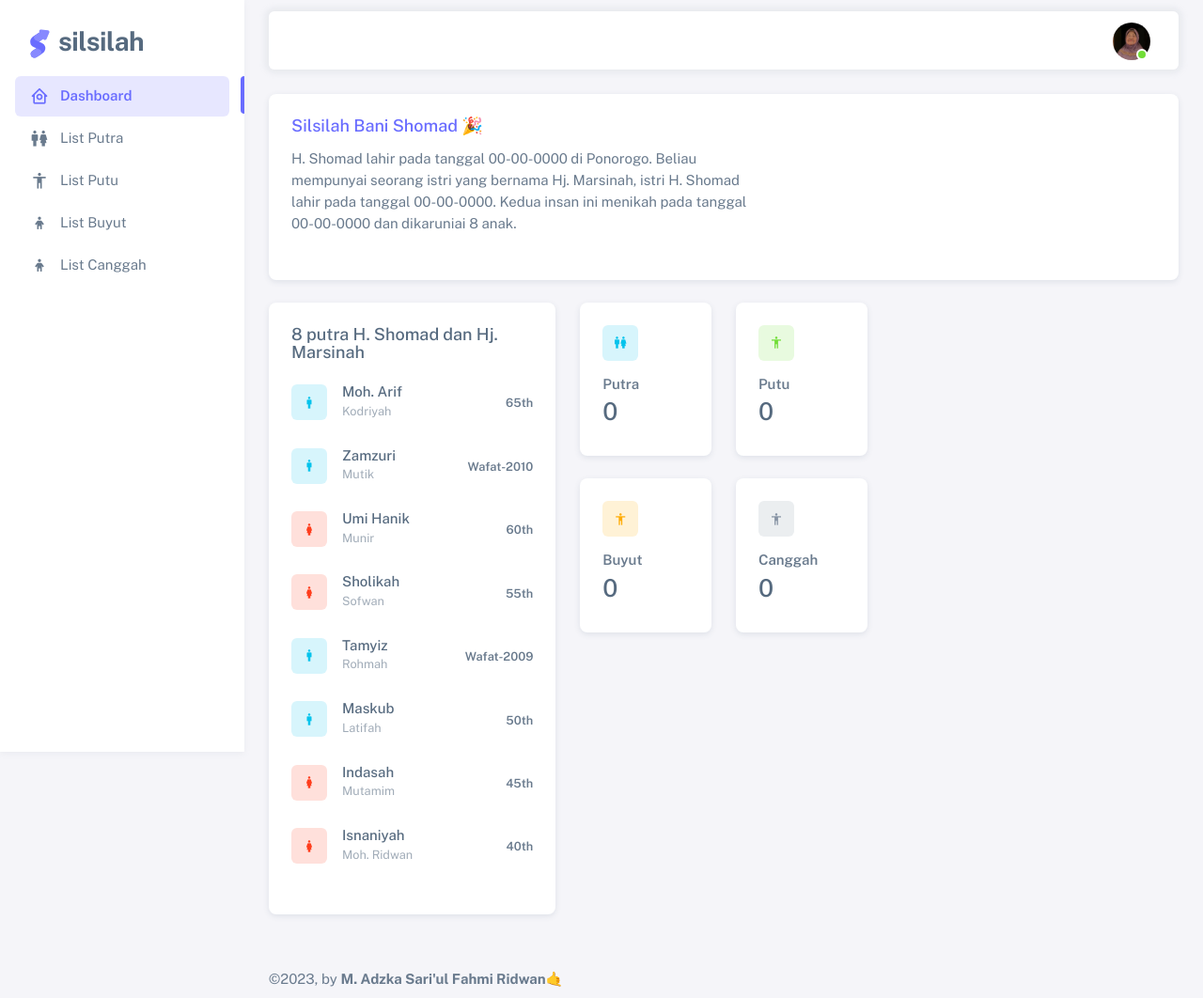
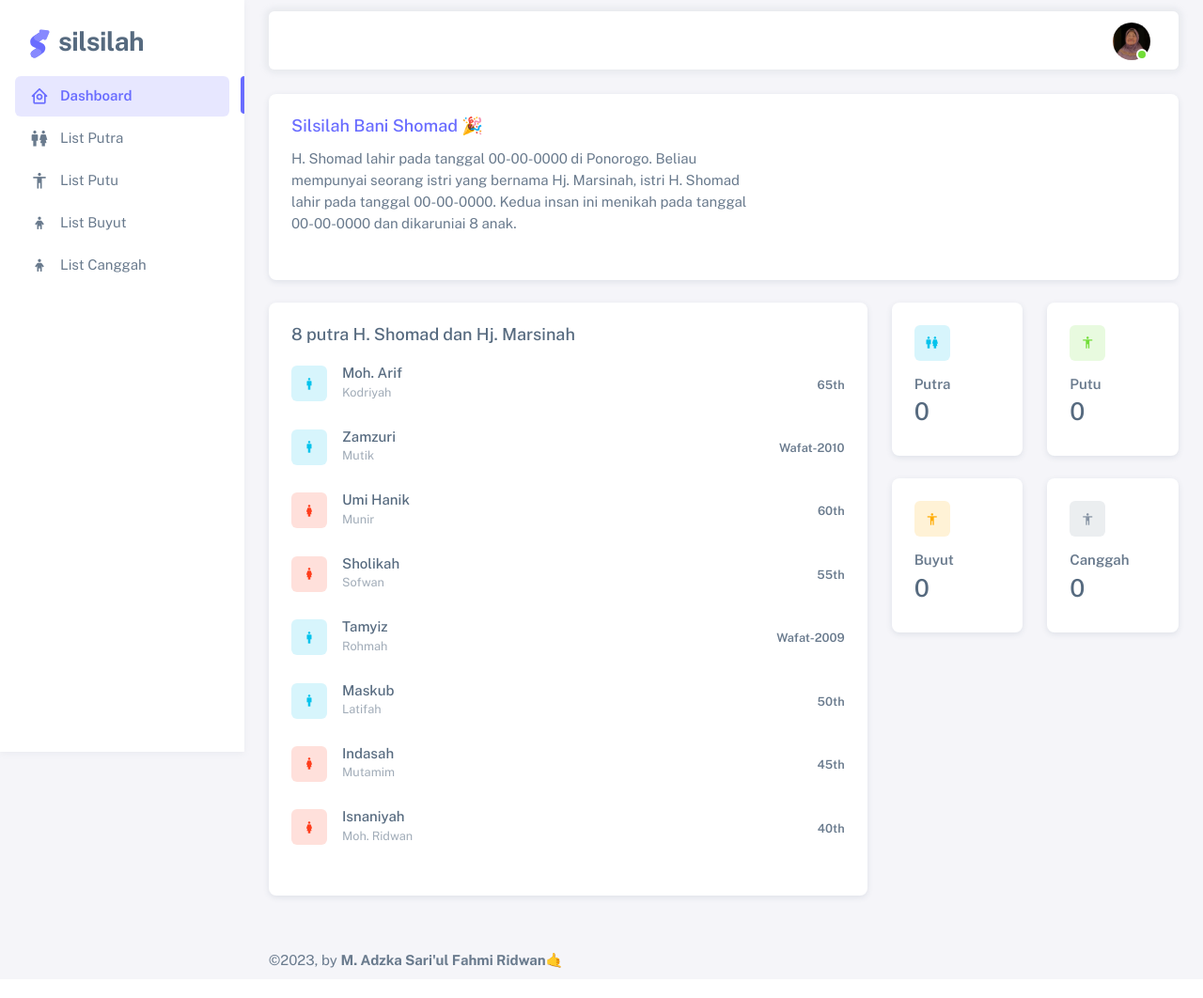
Before and after one commit to adzka-sfr/silsilah, a PHP site: page /main.php?page=dashboard in a window 1280 px wide. Shown: the whole page at 94% size. After the commit the page ends 1030 px from the top, so only its background shows below. Run offline with PHP 8.4, Linux system fonts and the light colour scheme; data that the repository does not hold is empty; some libraries are stand-ins or nearby versions.

Commit message:
sesuaikan ukuran

```diff
--- a/dashboard.php
+++ b/dashboard.php
@@ -17,7 +17,7 @@
     </div>
     <div class="row">
         <!-- Order Statistics -->
-        <div class="col-md-8 col-lg-6 col-xl-4 order-0 mb-4">
+        <div class="col-md-8 col-lg-6 col-xl-8 order-0 mb-4">
             <div class="card h-100">
                 <div class="card-header d-flex align-items-center justify-content-between pb-0">
                     <div class="card-title mb-2 pb-3">
```
